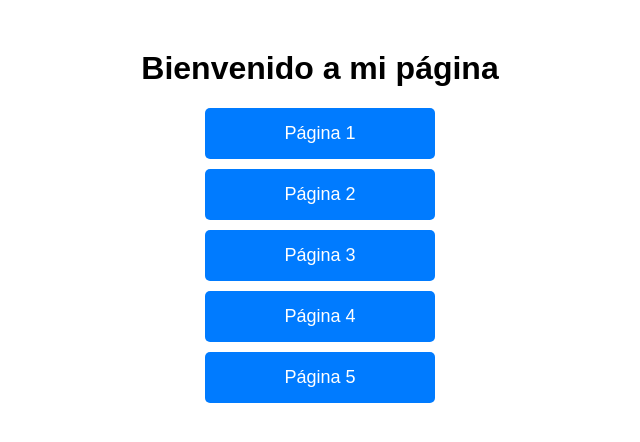
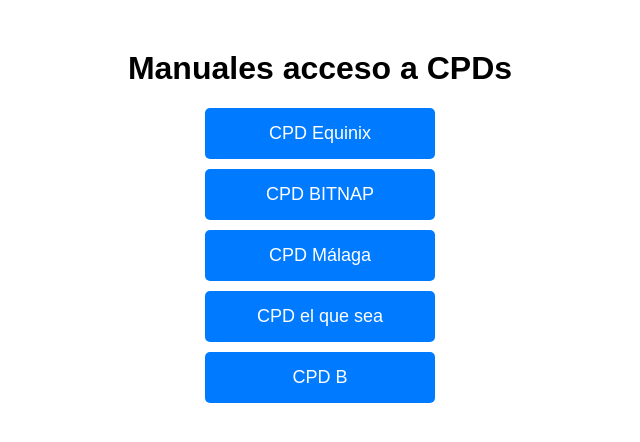
Before and after one commit to accesocpds/accesocpds.github.io, a plain HTML site: page index.html in a window 1280 px wide. Shown: the whole page, without its empty margins (320-960 px from the left). Drawn offline with Linux system fonts and the light colour scheme.

Commit message:
Update index.html

```diff
--- a/index.html
+++ b/index.html
@@ -27,11 +27,11 @@
     </style>
 </head>
 <body>
-    <h1>Bienvenido a mi página</h1>
-    <a href="pagina1.html" class="button">Página 1</a>
-    <a href="pagina2.html" class="button">Página 2</a>
-    <a href="pagina3.html" class="button">Página 3</a>
-    <a href="pagina4.html" class="button">Página 4</a>
-    <a href="pagina5.html" class="button">Página 5</a>
+    <h1>Manuales acceso a CPDs</h1>
+    <a href="pagina1.html" class="button">CPD Equinix</a>
+    <a href="pagina2.html" class="button">CPD BITNAP</a>
+    <a href="pagina3.html" class="button">CPD Málaga</a>
+    <a href="pagina4.html" class="button">CPD el que sea</a>
+    <a href="pagina5.html" class="button">CPD B</a>
 </body>
 </html>
```
